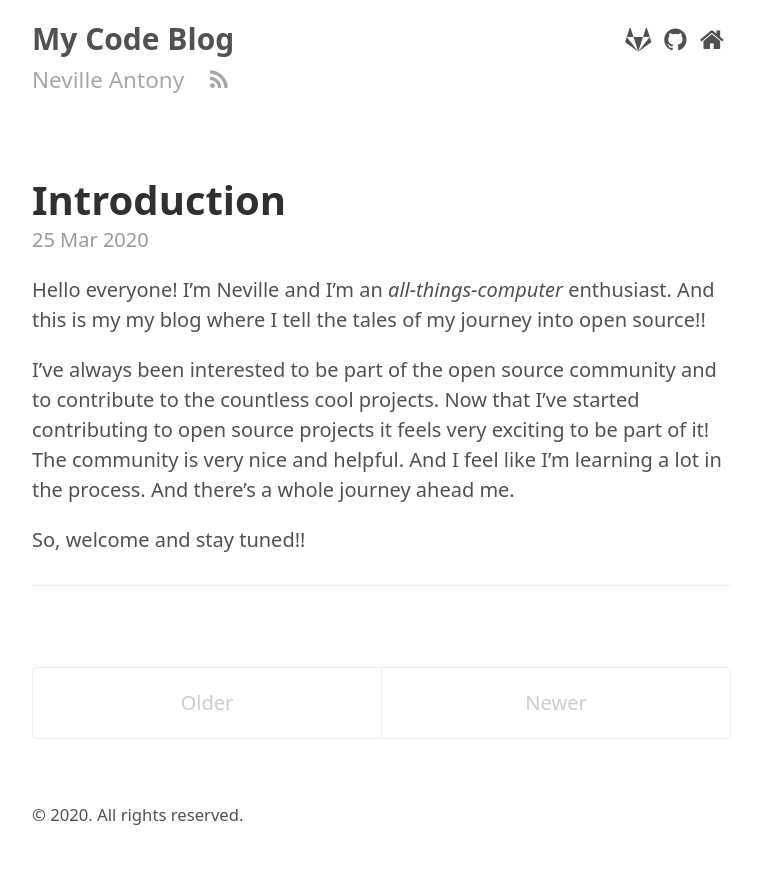
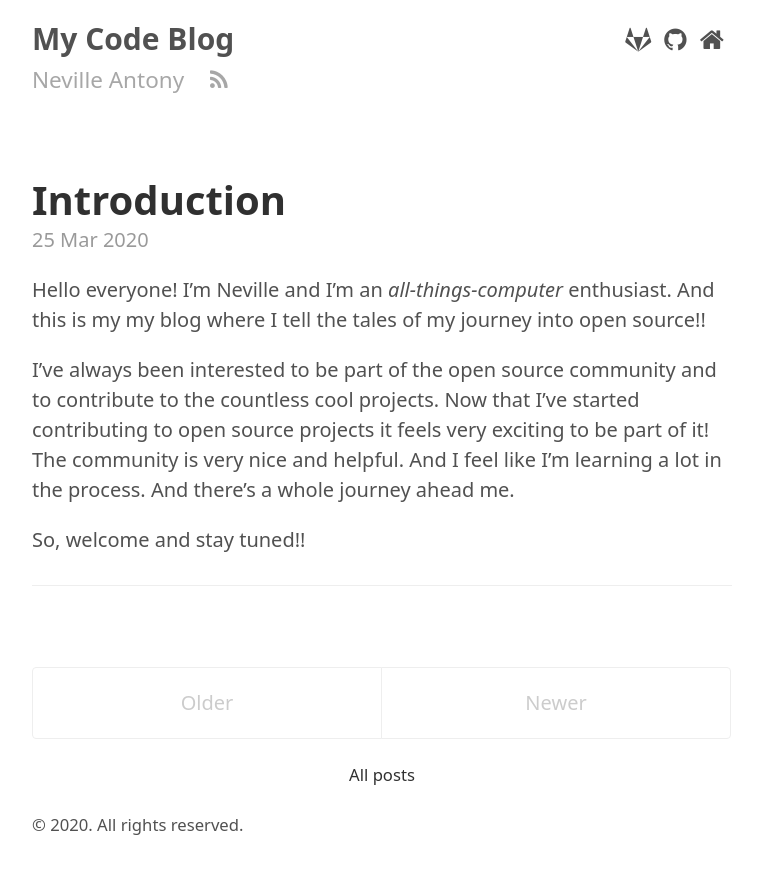
Before and after one commit to NevilleAntony98/blog-mirror, a Jekyll site: the page built from index.html, in a window 1280 px wide. Shown: the top 874 px of the page, without its empty margins (258-1021 px from the left). Built offline with Jekyll 4.4.1, drawn with Linux system fonts in a browser that asks for light colours; the list of posts is cut into pages by our own code.

Commit message:
Add archive functionality

```diff
--- a/_layouts/default.html
+++ b/_layouts/default.html
@@ -10,14 +10,14 @@
         <h3 class="masthead-title">
           <a href="{{ site.baseurl }}/" title="Home">{{ site.title }}</a>
           <div>
-            <a href="{{ site.baseurl }}/about"><small>{{ site.tagline }} </small></a>
-            <a href="{{ site.baseurl }}/atom.xml" target="_blank" class="rss-icon"><small><i class="fa fa-rss"></i></a></small>
+            <a href="{{ site.baseurl }}/about" title="About"><small>{{ site.tagline }} </small></a>
+            <a href="{{ site.baseurl }}/atom.xml" title="Feed" target="_blank" class="rss-icon"><small><i class="fa fa-rss"></i></a></small>
           </div>
         </h3>
         <div class="icons">
-          <a href="https://gitlab.gnome.org/nevilleantony98" target="_blank" class="icon"><i class="fa fa-gitlab"></i></a>
-          <a href="https://github.com/NevilleAntony98" target="_blank" class="icon"><i class="fa fa-github"></i></a>
-          <a href="{{ site.baseurl }}/" class="icon"><i class="fa fa-home"></i></a>
+          <a href="https://gitlab.gnome.org/nevilleantony98" title="GitLab" target="_blank" class="icon"><i class="fa fa-gitlab"></i></a>
+          <a href="https://github.com/NevilleAntony98" title="GitHub" target="_blank" class="icon"><i class="fa fa-github"></i></a>
+          <a href="{{ site.baseurl }}/" title="Home" class="icon"><i class="fa fa-home"></i></a>
         </div>
       </header>
 
--- a/_sass/_pagination.scss
+++ b/_sass/_pagination.scss
@@ -22,6 +22,16 @@
   }
 }
 
+.archive {
+  margin: 1rem;
+  text-align: center;
+}
+
+.all-posts {
+  max-width: 2rem;
+  color: $gray-5;
+  cursor: pointer;
+}
 // Only provide a hover state for linked pagination items
 a.pagination-item:hover {
   background-color: #f5f5f5;
@@ -29,7 +39,7 @@ a.pagination-item:hover {
 
 @media (min-width: 30em) {
   .pagination {
-    margin: 3rem 0;
+    margin: 1rem 0;
   }
 
   .pagination-item {
--- a/index.html
+++ b/index.html
@@ -31,3 +31,7 @@ title: Home
     <span class="pagination-item newer">Newer</span>
   {% endif %}
 </div>
+
+<div class="archive">
+  <a class="all-posts" href="{{ site.baseurl }}/archive"><small>All posts</small></a>
+</div>
```
Also changed, not shown: archive.md (added, +10 -0 lines).
